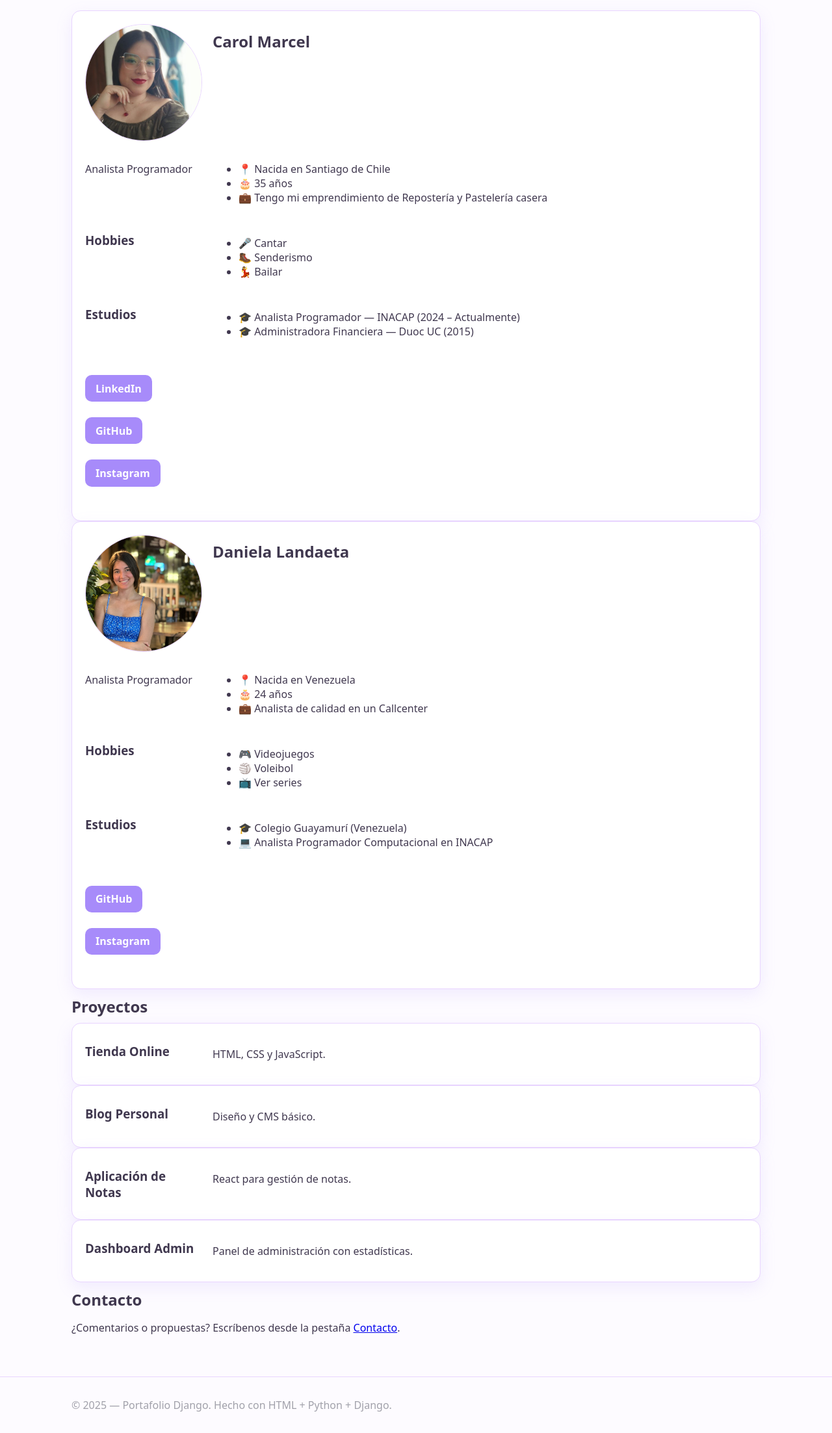
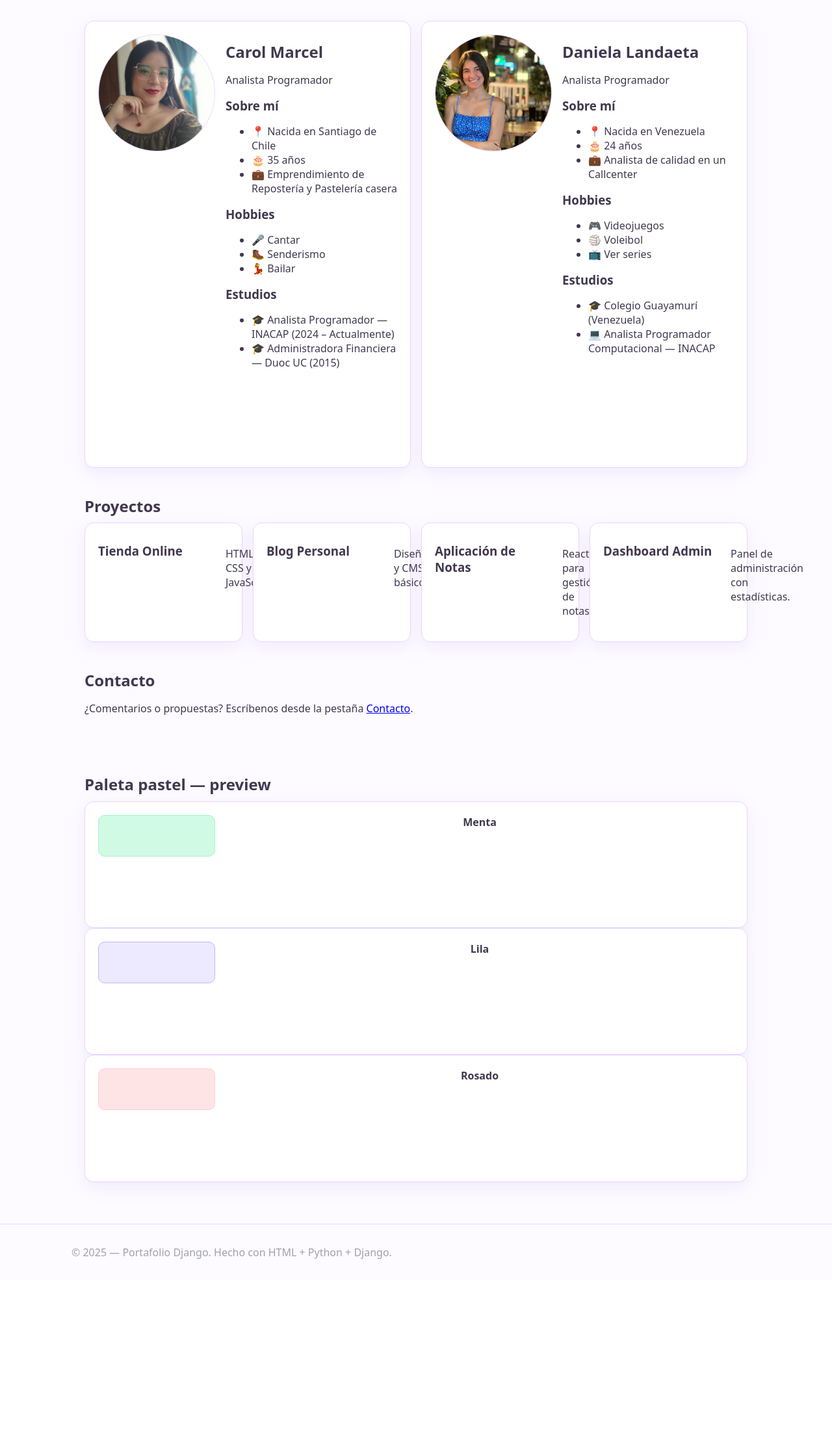
Before and after one commit to CarolMarcel/proyecto_django, a Django app: page / in a window 1280 px wide. Shown: the part 98-2303 px from the top of the page at 65% size. After the commit the page ends 2035 px from the top, so only its background shows below. Run offline with Django 5.2, Linux system fonts and the light colour scheme.

Commit message:
Modificación en style.css y home.html

```diff
--- a/portafolio/static/portafolio/style.css
+++ b/portafolio/static/portafolio/style.css
@@ -186,22 +209,40 @@ h1, h2, h3 { margin: .6rem 0; }
 }
 
 /* Botones */
+/* Botón base */
 .btn {
   display: inline-block;
-  padding: .6rem 1rem;
-  margin: .5rem 0 1rem;
-  border: none;
-  background: var(--acc);
-  color: #fff;
-  text-decoration: none;
+  padding: .6rem 1.2rem;
   border-radius: 10px;
   font-weight: 600;
+  text-decoration: none;
+  color: #fff;
   transition: background .2s ease, transform .05s ease;
+  margin: 0.25rem;
+  cursor: pointer;
 }
 
-.btn:hover { background: #2563eb; }
+/* Variantes pastel */
+.btn-lila {
+  background: var(--acc-lila);
+}
+.btn-lila:hover { background: #8b5cf6; }
 
-.btn:active { transform: translateY(1px); }
+.btn-menta {
+  background: var(--acc-menta);
+  color: #1e293b; /* mejor contraste */
+}
+.btn-menta:hover { background: #6ee7b7; }
+
+.btn-rosado {
+  background: var(--acc-rosado);
+}
+.btn-rosado:hover { background: #f472b6; }
+
+/* Efecto al hacer click */
+.btn:active {
+  transform: translateY(1px);
+}
 
 /* Footer */
 .site-footer {
--- a/portafolio/templates/portafolio/home.html
+++ b/portafolio/templates/portafolio/home.html
@@ -5,15 +5,20 @@
 
 {% block content %}
 
-<section id="sobre" class="grid-2">
+<!-- SOBRE NOSOTRAS -->
+<section id="sobre" class="container">
+  <div class="cards">
     <article class="card">
       <img class="avatar" src="{% static 'portafolio/img/carol.jpeg' %}" alt="Foto de Carol Marcel">
+      <div>
         <h2>Carol Marcel</h2>
         <p>Analista Programador</p>
+
+        <h3>Sobre mí</h3>
         <ul class="bullets">
           <li>📍 Nacida en Santiago de Chile</li>
           <li>🎂 35 años</li>
-      <li>💼 Tengo mi emprendimiento de Repostería y Pastelería casera</li>
+          <li>💼 Emprendimiento de Repostería y Pastelería casera</li>
         </ul>
 
         <h3>Hobbies</h3>
@@ -29,18 +34,21 @@
           <li>🎓 Administradora Financiera — Duoc UC (2015)</li>
         </ul>
 
-
         <p>
           <a class="btn" href="https://www.linkedin.com/in/carol-grace-marcel-vega" target="_blank">LinkedIn</a>
           <a class="btn" href="https://www.github.com/CarolMarcel" target="_blank">GitHub</a>
           <a class="btn" href="https://www.instagram.com/carolmarcelvega?igsh=MWNsamdlb3VhcTh5Zw==" target="_blank">Instagram</a>
         </p>
+      </div>
     </article>
 
     <article class="card">
       <img class="avatar" src="{% static 'portafolio/img/daniela.jpeg' %}" alt="Foto de Daniela Landaeta">
+      <div>
         <h2>Daniela Landaeta</h2>
         <p>Analista Programador</p>
+
+        <h3>Sobre mí</h3>
         <ul class="bullets">
           <li>📍 Nacida en Venezuela</li>
           <li>🎂 24 años</li>
@@ -57,20 +65,22 @@
         <h3>Estudios</h3>
         <ul class="bullets">
           <li>🎓 Colegio Guayamurí (Venezuela)</li>
-      <li>💻 Analista Programador Computacional en INACAP</li>
+          <li>💻 Analista Programador Computacional — INACAP</li>
         </ul>
 
         <p>
           <a class="btn" href="https://github.com/DanielaLandaeta00" target="_blank">GitHub</a>
           <a class="btn" href="https://www.instagram.com/danielaelandaeta?igsh=MTA4ZjVwejgyNHdy&utm_source=qr" target="_blank">Instagram</a>
         </p>
-
+      </div>
     </article>
+  </div>
 </section>
 
-<section id="portafolio">
+<!-- PROYECTOS -->
+<section id="portafolio" class="container">
   <h2>Proyectos</h2>
-  <div class="grid-2">
+  <div class="grid">
     <div class="card"><h3>Tienda Online</h3><p>HTML, CSS y JavaScript.</p></div>
     <div class="card"><h3>Blog Personal</h3><p>Diseño y CMS básico.</p></div>
     <div class="card"><h3>Aplicación de Notas</h3><p>React para gestión de notas.</p></div>
@@ -78,9 +88,38 @@
   </div>
 </section>
 
-<section id="contacto">
+<!-- CONTACTO -->
+<section id="contacto" class="container">
   <h2>Contacto</h2>
   <p>¿Comentarios o propuestas? Escríbenos desde la pestaña <a href="{% url 'contacto' %}">Contacto</a>.</p>
 </section>
 
+<!-- (OPCIONAL) PREVIEW PALETA PASTEL -->
+<section class="container" style="margin-top:2rem">
+  <h2>Paleta pastel — preview</h2>
+  <div class="grid" style="grid-template-columns:repeat(auto-fit,minmax(220px,1fr));gap:1rem">
+    <div class="card" style="text-align:center">
+      <div style="height:64px;border-radius:10px;background:#d1fae5;border:1px solid #a7f3d0;margin-bottom:.75rem"></div>
+      <strong>Menta</strong>
+      <div style="margin-top:.75rem">
+        <a class="btn btn-mint" href="#sobre">Ejemplo botón</a>
+      </div>
+    </div>
+    <div class="card" style="text-align:center">
+      <div style="height:64px;border-radius:10px;background:#ede9fe;border:1px solid #c4b5fd;margin-bottom:.75rem"></div>
+      <strong>Lila</strong>
+      <div style="margin-top:.75rem">
+        <a class="btn btn-lilac" href="#portafolio">Ejemplo botón</a>
+      </div>
+    </div>
+    <div class="card" style="text-align:center">
+      <div style="height:64px;border-radius:10px;background:#ffe4e6;border:1px solid #fecdd3;margin-bottom:.75rem"></div>
+      <strong>Rosado</strong>
+      <div style="margin-top:.75rem">
+        <a class="btn btn-rose" href="{% url 'contacto' %}">Ejemplo botón</a>
+      </div>
+    </div>
+  </div>
+</section>
+
 {% endblock %}
```
Also changed, not shown: other parts of portafolio/static/portafolio/style.css (+34 -11 lines). Lines whose indentation alone changed are shown as unchanged.
